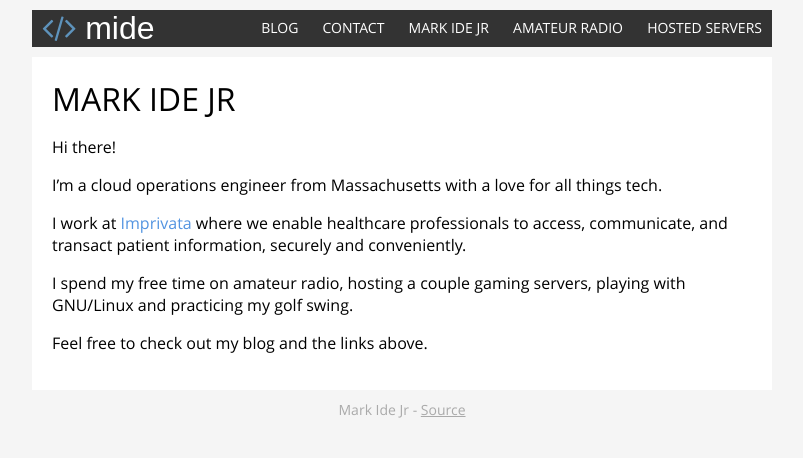
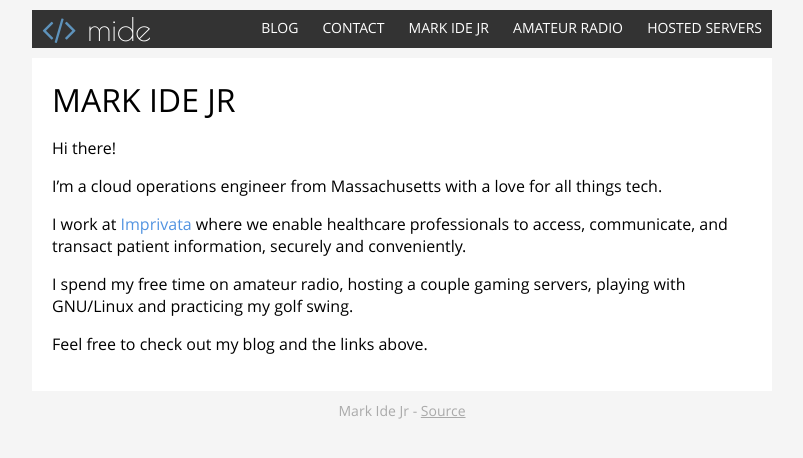
Before and after one commit to mide/mide.io, a Jekyll site: the page built from index.md, in a window 1280 px wide. Shown: the top 458 px of the page, without its empty margins (238-1041 px from the left). Built offline with Jekyll 4.4.1, drawn with Linux system fonts in a browser that asks for light colours; some web fonts are replaced; Markdown is read by kramdown in place of the engine named in the settings; our own code applies the rules of GitHub Pages for plain Markdown files.

Commit message:
Move fonts onto www.mide.io domain

```diff
--- a/_sass/_fonts.scss
+++ b/_sass/_fonts.scss
@@ -4,8 +4,8 @@
   font-style: normal;
   font-weight: 400;
   src: local('Open Sans'), local('OpenSans'),
-       url('https://assets.mide.io/static/fonts/open-sans-v13-latin-regular.woff2') format('woff2'), /* Chrome 26+, Opera 23+, Firefox 39+ */
-       url('https://assets.mide.io/static/fonts/open-sans-v13-latin-regular.woff') format('woff'); /* Chrome 6+, Firefox 3.6+, IE 9+, Safari 5.1+ */
+       url('/assets/fonts/open-sans/open-sans-v13-latin-regular.woff2') format('woff2'), /* Chrome 26+, Opera 23+, Firefox 39+ */
+       url('/assets/fonts/open-sans/open-sans-v13-latin-regular.woff') format('woff'); /* Chrome 6+, Firefox 3.6+, IE 9+, Safari 5.1+ */
 }
 
 /* open-sans-italic - latin */
@@ -14,8 +14,8 @@
   font-style: italic;
   font-weight: 400;
   src: local('Open Sans Italic'), local('OpenSans-Italic'),
-       url('https://assets.mide.io/static/fonts/open-sans-v13-latin-italic.woff2') format('woff2'), /* Chrome 26+, Opera 23+, Firefox 39+ */
-       url('https://assets.mide.io/static/fonts/open-sans-v13-latin-italic.woff') format('woff'); /* Chrome 6+, Firefox 3.6+, IE 9+, Safari 5.1+ */
+       url('/assets/fonts/open-sans/open-sans-v13-latin-italic.woff2') format('woff2'), /* Chrome 26+, Opera 23+, Firefox 39+ */
+       url('/assets/fonts/open-sans/open-sans-v13-latin-italic.woff') format('woff'); /* Chrome 6+, Firefox 3.6+, IE 9+, Safari 5.1+ */
 }
 
 /* open-sans-700 - latin */
@@ -24,8 +24,8 @@
   font-style: normal;
   font-weight: 700;
   src: local('Open Sans Bold'), local('OpenSans-Bold'),
-       url('https://assets.mide.io/static/fonts/open-sans-v13-latin-700.woff2') format('woff2'), /* Chrome 26+, Opera 23+, Firefox 39+ */
-       url('https://assets.mide.io/static/fonts/open-sans-v13-latin-700.woff') format('woff'); /* Chrome 6+, Firefox 3.6+, IE 9+, Safari 5.1+ */
+       url('/assets/fonts/open-sans/open-sans-v13-latin-700.woff2') format('woff2'), /* Chrome 26+, Opera 23+, Firefox 39+ */
+       url('/assets/fonts/open-sans/open-sans-v13-latin-700.woff') format('woff'); /* Chrome 6+, Firefox 3.6+, IE 9+, Safari 5.1+ */
 }
 
 /* poiret-one-regular - latin */
@@ -34,6 +34,6 @@
   font-style: normal;
   font-weight: 400;
   src: local('Poiret One'), local('PoiretOne-Regular'),
-       url('https://assets.mide.io/static/fonts/poiret-one-v4-latin-regular.woff2') format('woff2'), /* Chrome 26+, Opera 23+, Firefox 39+ */
-       url('https://assets.mide.io/static/fonts/poiret-one-v4-latin-regular.woff') format('woff'); /* Chrome 6+, Firefox 3.6+, IE 9+, Safari 5.1+ */
+       url('/assets/fonts/poiret-one/poiret-one-v4-latin-regular.woff2') format('woff2'), /* Chrome 26+, Opera 23+, Firefox 39+ */
+       url('/assets/fonts/poiret-one/poiret-one-v4-latin-regular.woff') format('woff'); /* Chrome 6+, Firefox 3.6+, IE 9+, Safari 5.1+ */
 }
```
Also changed, not shown: assets/fonts/open-sans/open-sans-v13-latin-700.woff (added), assets/fonts/open-sans/open-sans-v13-latin-700.woff2 (added), assets/fonts/open-sans/open-sans-v13-latin-italic.woff (added), assets/fonts/open-sans/open-sans-v13-latin-italic.woff2 (added), assets/fonts/open-sans/open-sans-v13-latin-regular.woff (added), assets/fonts/open-sans/open-sans-v13-latin-regular.woff2 (added), assets/fonts/poiret-one/poiret-one-v4-latin-regular.woff (added), assets/fonts/poiret-one/poiret-one-v4-latin-regular.woff2 (added).
